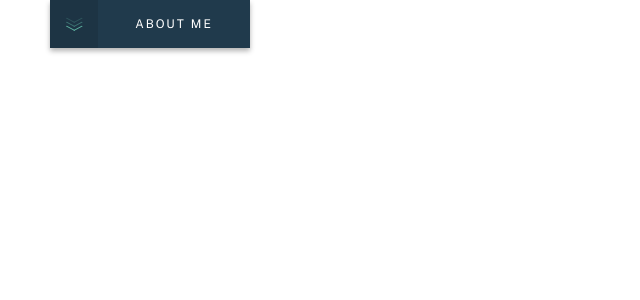
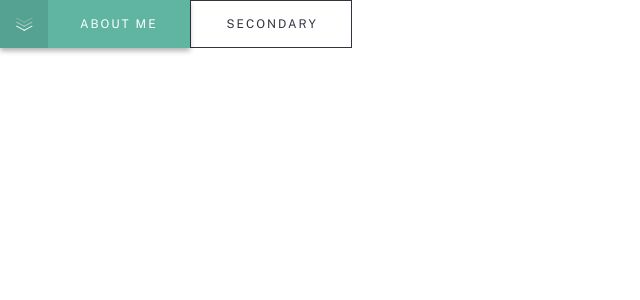
Before and after one commit to andriy-koz/minimalist-portfolio-website, a Next.js app: page / in a window 1280 px wide. Shown: the top 300 px of the page, without its empty margins (0-640 px from the left). Built offline with nearby package versions, Linux system fonts and the light colour scheme; a web font is replaced by a local one.

Commit message:
working on secondary button

```diff
--- /dev/null
+++ b/components/ButtonSecondary.js
@@ -0,0 +1,7 @@
+import styles from '../styles/ButtonSecondary.module.scss';
+
+const ButtonSecondary = ({ children }) => {
+  return <button className={styles['btn-secondary']}>{children}</button>;
+};
+
+export default ButtonSecondary;
--- a/pages/index.js
+++ b/pages/index.js
@@ -1,9 +1,11 @@
 import ButtonPrimary from '../components/ButtonPrimary';
+import ButtonSecondary from '../components/ButtonSecondary';
 
 export default function Home() {
   return (
     <div>
       <ButtonPrimary>about me</ButtonPrimary>
+      <ButtonSecondary>secondary</ButtonSecondary>
     </div>
   );
 }
--- a/styles/ButtonPrimary.module.scss
+++ b/styles/ButtonPrimary.module.scss
@@ -11,19 +11,11 @@
       border-right: 1.2px solid #fff;
     }
   }
-  width: 200px;
-  height: 48px;
   background-color: $dark-blue;
   color: #fff;
   border: none;
   position: relative;
-  margin-left: 50px;
-  font-family: $font-public;
-  font-size: 12px;
-  text-align: center;
-  text-transform: uppercase;
-  padding-left: 48px;
-  letter-spacing: 2px;
+  padding-left: 80px;
   box-shadow: 0px 3px 5px rgba(0, 0, 0, 0.3);
 }
 
--- /dev/null
+++ b/styles/ButtonSecondary.module.scss
@@ -0,0 +1,9 @@
+@import 'variables';
+
+.btn-secondary {
+  height: 48px;
+  width: 162px;
+  border: 1px solid $grayish-blue;
+  color: $grayish-blue;
+  background-color: #fff;
+}
--- a/styles/globals.scss
+++ b/styles/globals.scss
@@ -40,3 +40,13 @@ h3 {
 p {
   line-height: 30px;
 }
+
+button {
+  font-size: 12px;
+  font-family: $font-public;
+  text-transform: uppercase;
+  letter-spacing: 2px;
+  padding-left: 35px;
+  padding-right: 32px;
+  height: 48px;
+}
```
